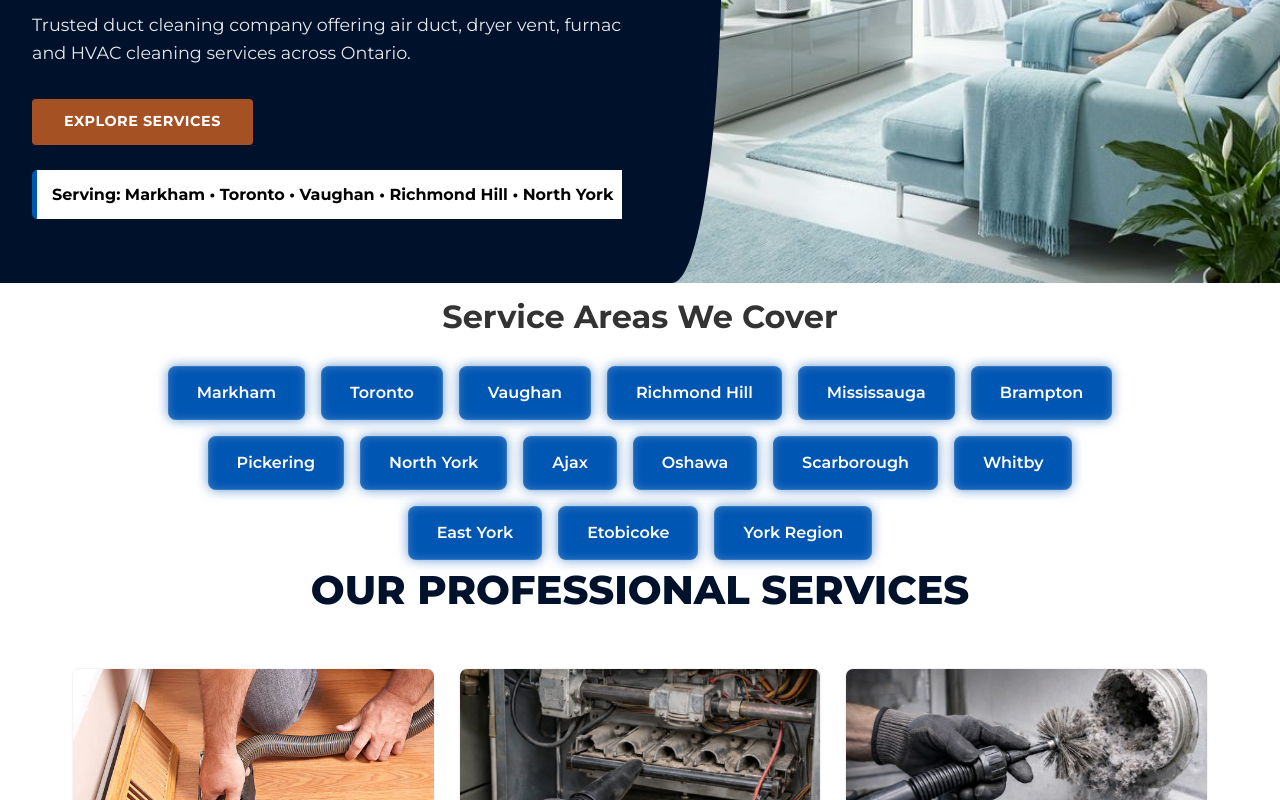
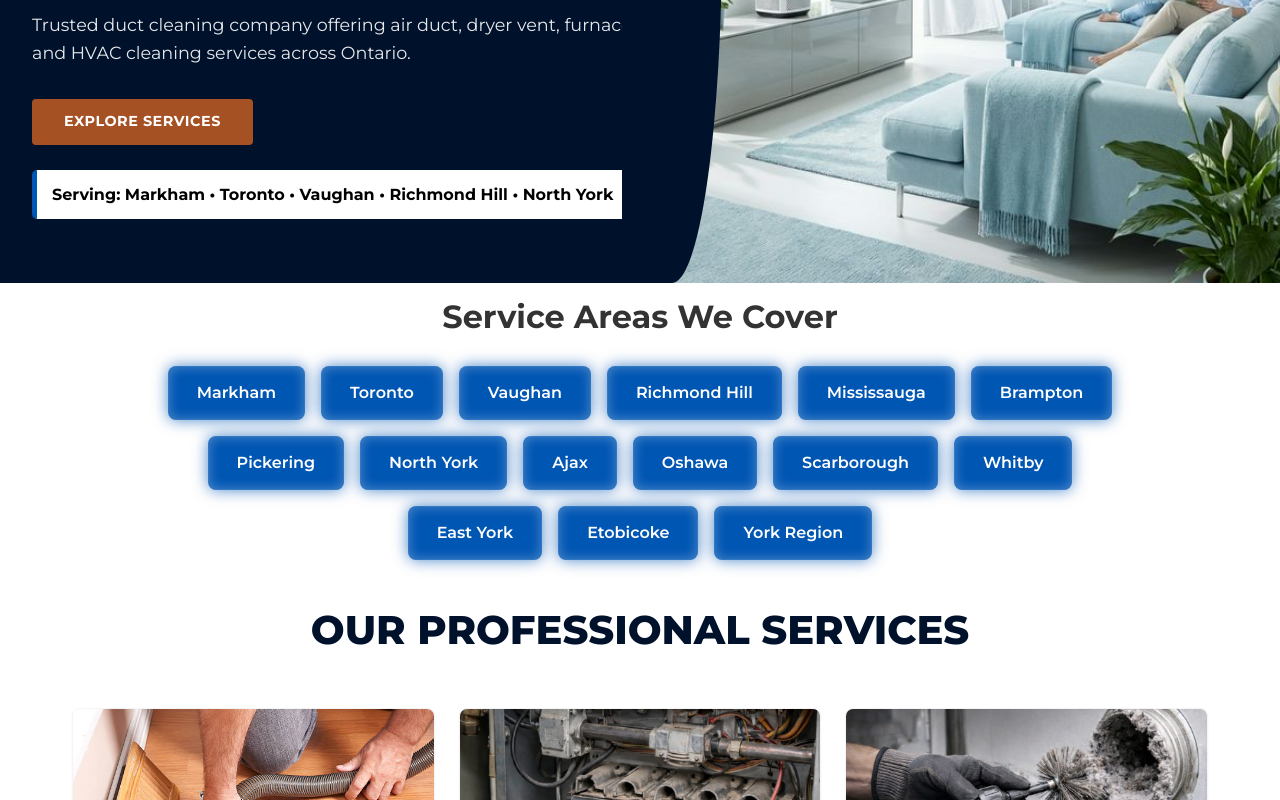
Before and after one commit to josph8487-prog/duct-Canada-original, a Next.js app: page / in a window 1280 px wide. Shown: the part 503-1303 px from the top of the page. Built offline with nearby package versions, Linux system fonts and the light colour scheme.

Commit message:
Update page.tsx

```diff
--- a/src/app/page.tsx
+++ b/src/app/page.tsx
@@ -27,10 +27,10 @@ export default function Home() {
     }
   ];
 
-  // AAPKE BLUE BUTTONS KI STYLING + LIGHTING GLOW EFFECT HERE
+  // BLUE BUTTONS WITH LIGHTING GLOW EFFECT
   const areaBtnStyle = {
     padding: "14px 28px",
-    backgroundColor: "#0056b3", // Aapka original blue color
+    backgroundColor: "#0056b3",
     color: "#fff",
     borderRadius: "8px",
     textDecoration: "none",
@@ -38,10 +38,9 @@ export default function Home() {
     fontSize: "16px",
     display: "inline-block",
     textAlign: "center",
-    // Yahan lighting/glow effect dala hai jo buttons ko shiny aur bright banayega
-    boxShadow: "0 0 12px rgba(0, 86, 179, 0.6), inset 0 0 10px rgba(255, 255, 255, 0.2)",
+    boxShadow: "0 0 15px rgba(0, 86, 179, 0.7), inset 0 0 12px rgba(255, 255, 255, 0.3)",
     border: "1px solid rgba(255, 255, 255, 0.2)",
-    transition: "0.3s ease"
+    transition: "0.3s"
   };
 
   return (
@@ -78,11 +77,10 @@ export default function Home() {
         </div>
       </section>
 
-      {/* SERVICE AREAS (SPACE FIX: Is section par direct styles lagaye hain space khatam krne k liye) */}
-      <section style={{ paddingTop: "10px", marginTop: "0px" }}>
+      {/* SERVICE AREAS (SPACE REMOVED & CENTERED) */}
+      <section style={{ paddingTop: "0px", marginTop: "0px", paddingBottom: "40px" }}>
 
-        {/* HEADING CENTERED */}
-        <h2 style={{ textAlign: "center", marginBottom: "25px", fontSize: "2rem", color: "#333" }}>
+        <h2 style={{ textAlign: "center", marginBottom: "25px", fontSize: "2rem", color: "#333", marginTop: "10px" }}>
           Service Areas We Cover
         </h2>
 
@@ -99,15 +97,15 @@ export default function Home() {
             "Ajax",
             "Oshawa",
             "Scarborough",
-            "Whitby",       // Naya Button
-            "East York",    // Naya Button
-            "Etobicoke",    // Naya Button
-            "York Region"   // Naya Button
+            "Whitby",
+            "East York",
+            "Etobicoke",
+            "York Region"
           ].map((city) => (
             <Link
               key={city}
               href={`/location/${city.toLowerCase().replace(/\s+/g, "-")}`}
-              style={areaBtnStyle} // Wapis original inline style apply kar diya
+              style={areaBtnStyle}
             >
               {city}
             </Link>
```
